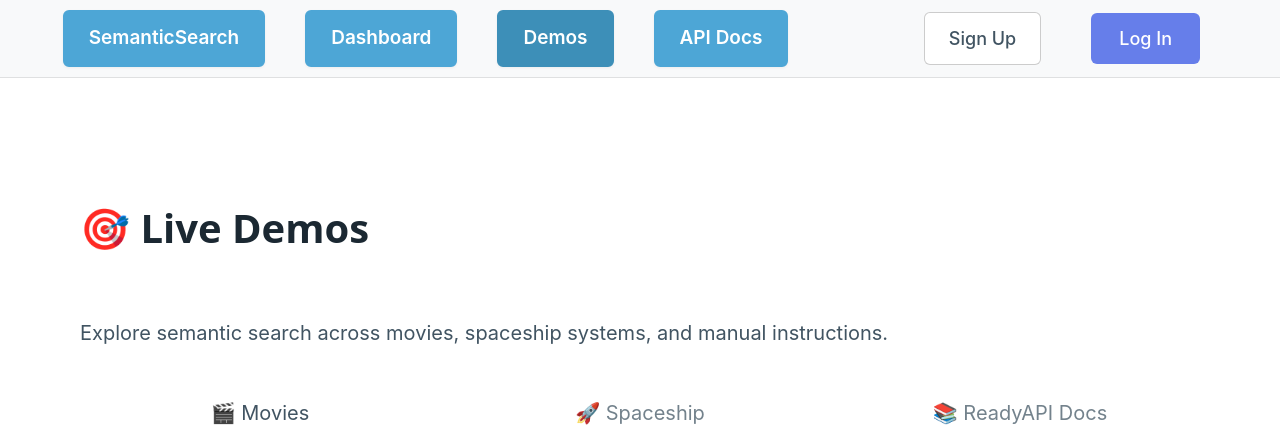
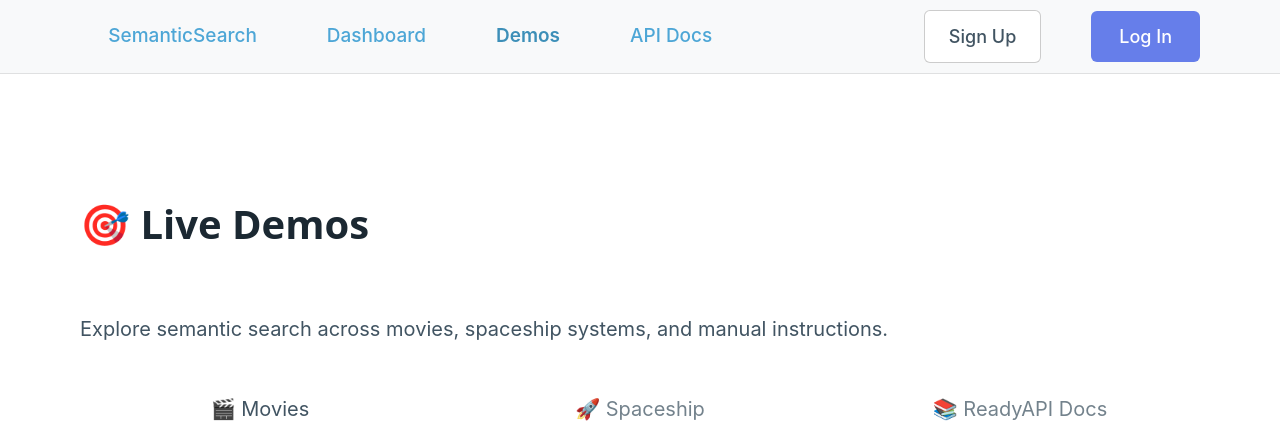
Before and after one commit to Esteban0007/AI_API, a FastAPI app: page /demos in a window 1280 px wide. Shown: the top 437 px of the page. Run offline with FastAPI, Linux system fonts and the light colour scheme.

Commit message:
Cambiar menú navbar a texto normal (sin estilos de botones)

```diff
--- a/app/templates/base.html
+++ b/app/templates/base.html
@@ -134,29 +134,30 @@
         justify-content: center !important;
       }
       .nav-menu a {
-        color: white !important;
-        padding: 0.6rem 1.2rem !important;
-        border: 2px solid #4da6d6 !important;
-        border-radius: 6px !important;
-        background: #4da6d6 !important;
+        color: #4da6d6 !important;
+        padding: 0.5rem 0.75rem !important;
+        border: none !important;
+        border-radius: 0 !important;
+        background: transparent !important;
         transition: all 0.3s ease !important;
         display: inline-block !important;
-        font-weight: 600 !important;
+        font-weight: 500 !important;
         font-size: 0.95rem !important;
-        box-shadow: 0 1px 3px rgba(0, 0, 0, 0.05) !important;
+        box-shadow: none !important;
       }
       .nav-menu a:hover {
-        opacity: 1 !important;
-        background-color: #3d8fb8 !important;
-        color: white !important;
-        border-color: #3d8fb8 !important;
-        transform: translateY(-2px) !important;
-        box-shadow: 0 4px 12px rgba(77, 166, 214, 0.3) !important;
+        opacity: 0.7 !important;
+        background-color: transparent !important;
+        color: #3d8fb8 !important;
+        border-color: transparent !important;
+        transform: none !important;
+        box-shadow: none !important;
       }
       .nav-menu a.active {
-        background-color: #3d8fb8 !important;
-        color: white !important;
-        border-color: #3d8fb8 !important;
+        background-color: transparent !important;
+        color: #3d8fb8 !important;
+        border-color: transparent !important;
+        font-weight: 600 !important;
       }
       @media (max-width: 768px) {
         nav {
```
